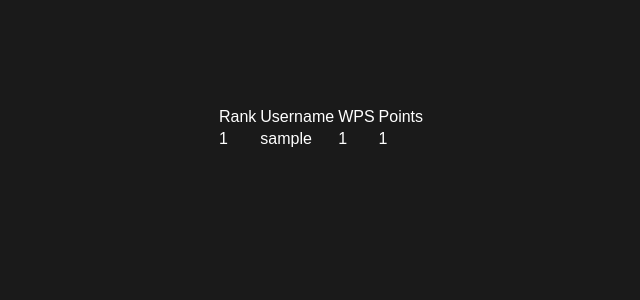
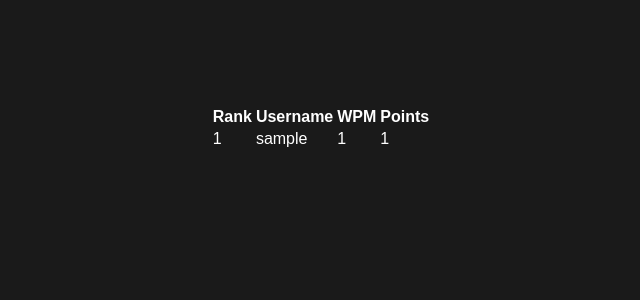
Before and after one commit to SamElfring/EOQ_Project_Typewriter, a Flask app: page /leaderboard in a window 1280 px wide. Shown: the part 272-572 px from the top of the page, without its empty margins (319-959 px from the left). Run offline with Flask 3, Linux system fonts and the light colour scheme; tables that the repository leaves empty hold one stand-in row (values such as "Sample post").

Commit message:
td to th

```diff
--- a/templates/leaderboard.html
+++ b/templates/leaderboard.html
@@ -3,10 +3,10 @@
 {% block body %}
     <table>
         <tr>
-            <td>Rank</td>
-            <td>Username</td>
-            <td>WPS</td>
-            <td>Points</td>
+            <th>Rank</th>
+            <th>Username</th>
+            <th>WPM</th>
+            <th>Points</th>
         </tr>
         {% for user in leaderboard %}
             <tr>
```
